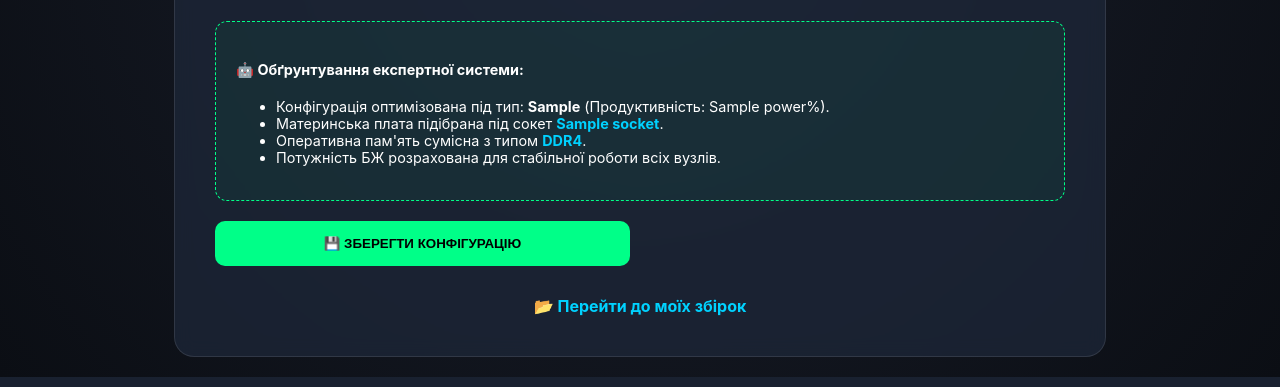
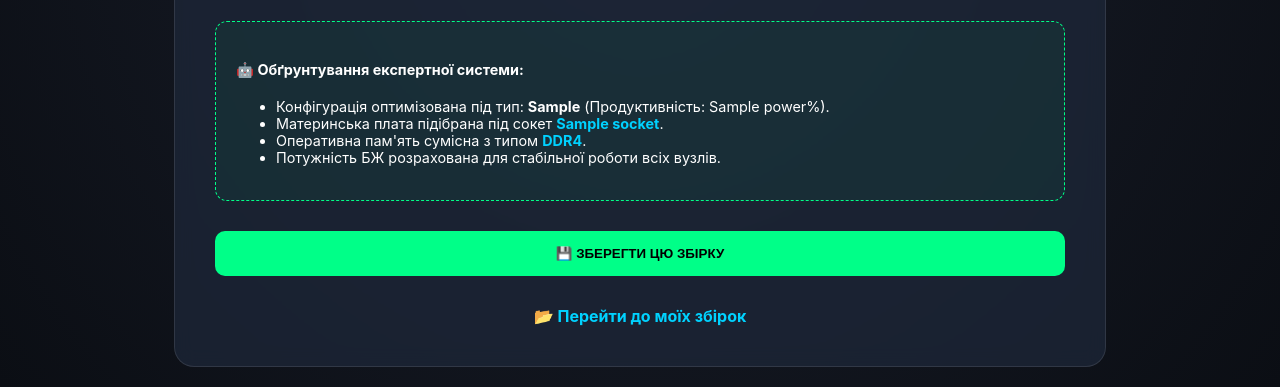
Before and after one commit to Larysa2007/pc-builder, a Django app: template configurator/templates/home.html in a window 1280 px wide. Shown: the part 614-1001 px from the top of the page. Run offline with Django 5.2, Linux system fonts and the light colour scheme; the template is opened without the code that fills it: most values are stand-ins (such as "Sample title", 1, 10 or a date in 2020).

Commit message:
Фінальні правки форми збереження

```diff
--- a/configurator/templates/home.html
+++ b/configurator/templates/home.html
@@ -188,7 +188,7 @@
             </ul>
         </div>
 
-       <form action="{% url 'save_build' %}" method="POST" style="margin-top: 20px;">
+        <form action="{% url 'save_build' %}" method="POST" style="margin-top: 20px; display: block;">
             {% csrf_token %}
             <input type="hidden" name="cpu_name" value="{{ result.cpu.name }}">
             <input type="hidden" name="gpu_name" value="{{ result.gpu.name|default:'Вбудована' }}">
@@ -196,11 +196,10 @@
             <input type="hidden" name="ram_name" value="{{ result.ram.name }}">
             <input type="hidden" name="storage_name" value="{{ result.storage.name }}">
             <input type="hidden" name="psu_name" value="{{ result.psu.name }}">
-
             <input type="hidden" name="total_price" value="{{ result.total }}">
 
-    <button type="submit" style="background: #00ff88; color: black; width: 100%; padding: 15px; border-radius: 10px; font-weight: bold; cursor: pointer; border: none;">
-        💾 ЗБЕРЕГТИ КОНФІГУРАЦІЮ
+            <button type="submit" style="background: #00ff88; color: black; width: 100%; padding: 15px; border-radius: 10px; font-weight: bold; cursor: pointer; border: none; margin-top: 10px;">
+                💾 ЗБЕРЕГТИ ЦЮ ЗБІРКУ
             </button>
         </form>
 
```
Lines whose indentation alone changed are shown as unchanged.
